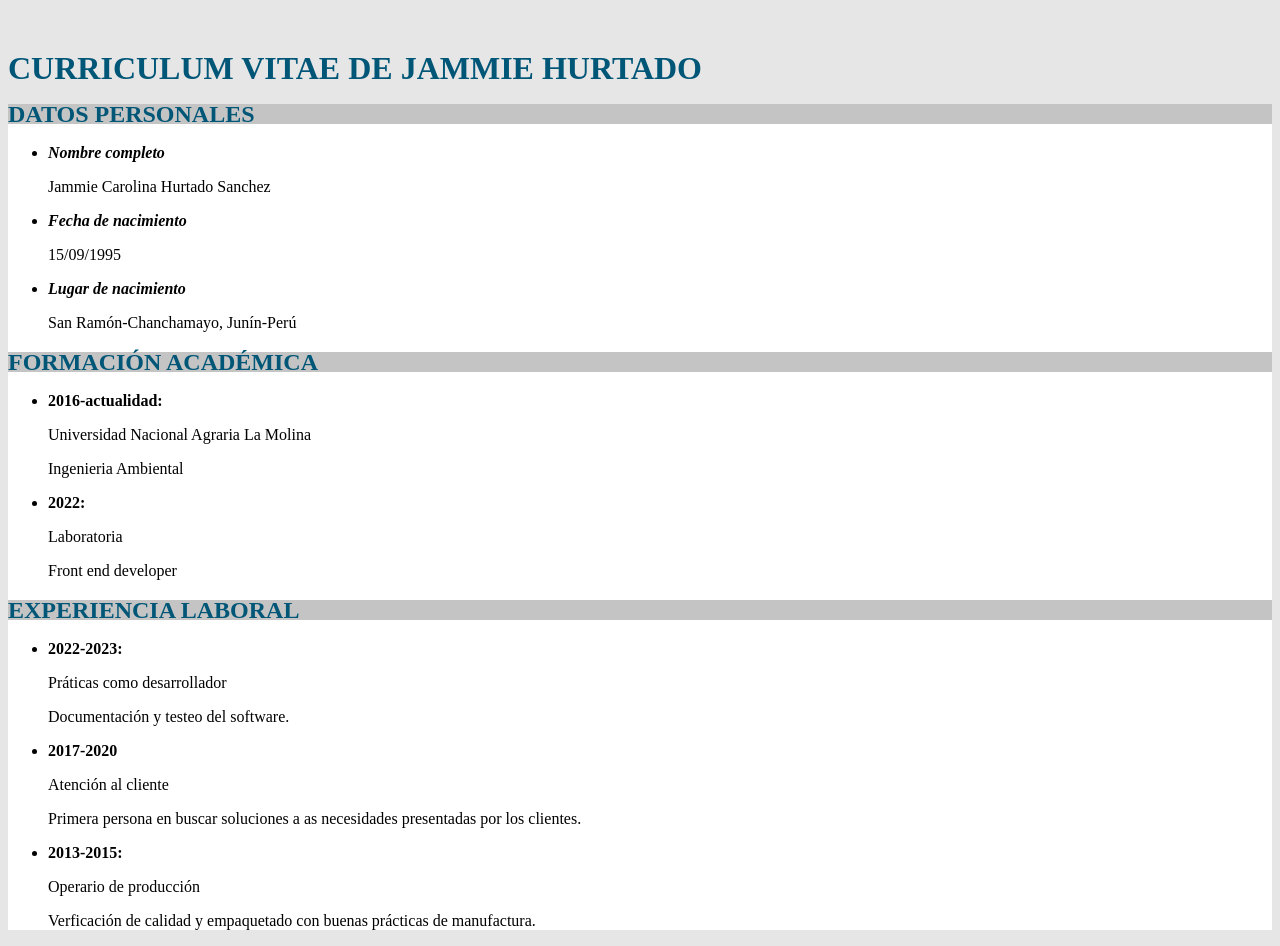
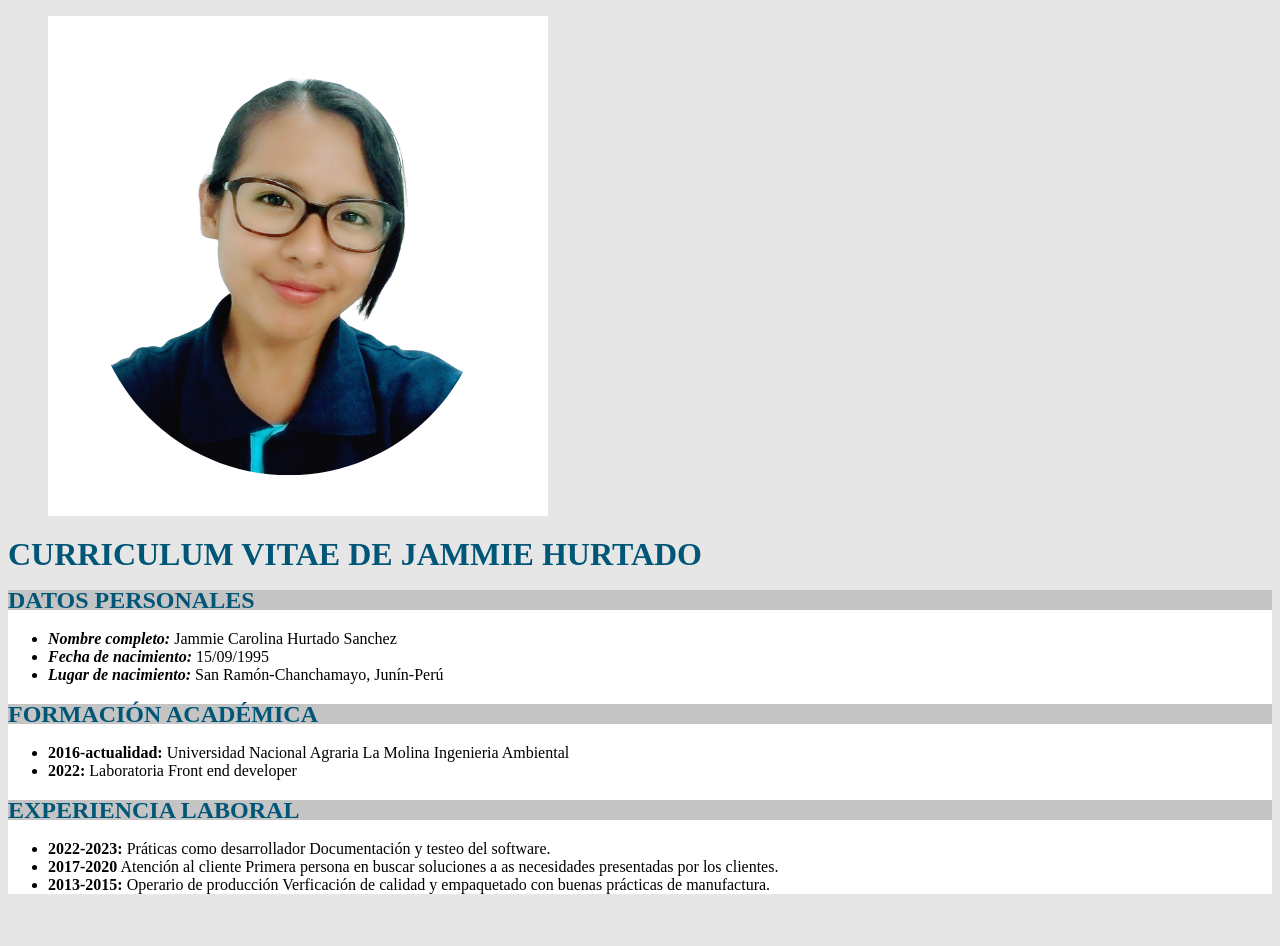
Before and after one commit to Emmigumi/clase7, a plain HTML site: page index.html in a window 1280 px wide. After the commit the page ends 910 px from the top, so only its background shows below. Drawn offline with Linux system fonts and the light colour scheme.

Commit message:
Uso adecuado de etiquetas con propiedad lineal y agregando mi imagen

```diff
--- a/index.html
+++ b/index.html
@@ -8,7 +8,7 @@
 <body>
     <header>
         <figure>
-            <img src="" alt="">
+            <img src="img/Jammie-cv-foto.png" alt="">
         </figure>
         <h1>Curriculum vitae de Jammie Hurtado</h1>
     </header>
@@ -18,16 +18,16 @@
             <article>
                 <ul>
                     <li>
-                        <a class="cursiva">Nombre completo</a>
-                        <p>Jammie Carolina Hurtado Sanchez</p>
+                        <a class="cursiva">Nombre completo: </a>
+                        <span>Jammie Carolina Hurtado Sanchez</span>
                     </li>
                     <li>
-                        <a class="cursiva">Fecha de nacimiento</a>
-                        <p>15/09/1995</p>
+                        <a class="cursiva">Fecha de nacimiento:</a>
+                        <span>15/09/1995<span>
                     </li>
                     <li>
-                        <a class="cursiva">Lugar de nacimiento</a>
-                        <p>San Ramón-Chanchamayo, Junín-Perú</p>
+                        <a class="cursiva">Lugar de nacimiento:</a>
+                        <span>San Ramón-Chanchamayo, Junín-Perú<span>
                     </li>
                 </ul>
             </article>
@@ -38,13 +38,13 @@
                 <ul>
                     <li>
                         <a>2016-actualidad:</a>
-                        <p>Universidad Nacional Agraria La Molina</p>
-                        <p>Ingenieria Ambiental</p>
+                        <span>Universidad Nacional Agraria La Molina<span>
+                        <span>Ingenieria Ambiental<span>
                     </li>
                     <li>
                         <a>2022:</a>
-                        <p>Laboratoria</p>
-                        <p>Front end developer</p>
+                        <span>Laboratoria<span>
+                        <span>Front end developer<span>
                     </li>
                 </ul>
             </article>
@@ -55,18 +55,18 @@
                 <ul>
                     <li>
                         <a>2022-2023:</a>
-                        <p>Práticas como desarrollador</p>
-                        <p>Documentación y testeo del software.</p>
+                        <span>Práticas como desarrollador<span>
+                        <span>Documentación y testeo del software.<span>
                     </li>
                     <li>
                         <a>2017-2020</a>
-                        <p>Atención al cliente</p>
-                        <p>Primera persona en buscar soluciones a as necesidades presentadas por los clientes.</p>
+                        <span>Atención al cliente<span>
+                        <span>Primera persona en buscar soluciones a as necesidades presentadas por los clientes.<span>
                     </li>
                     <li>
                         <a>2013-2015:</a>
-                        <p>Operario de producción</p>
-                        <p>Verficación de calidad y empaquetado con buenas prácticas de manufactura.</p>
+                        <span>Operario de producción<span>
+                        <span>Verficación de calidad y empaquetado con buenas prácticas de manufactura.<span>
                     </li>
                 </ul>
             </article>
```
Also changed, not shown: img/Jammie-cv-foto.png (added).
